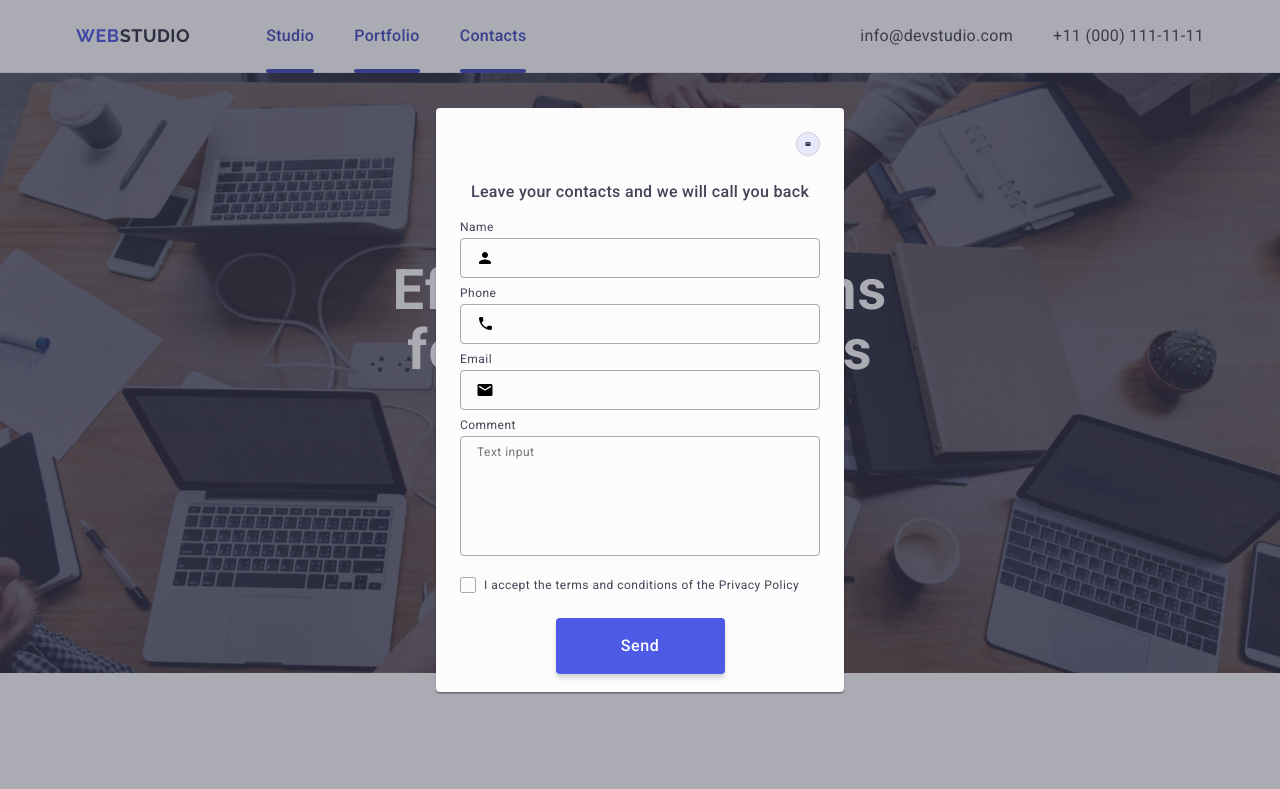
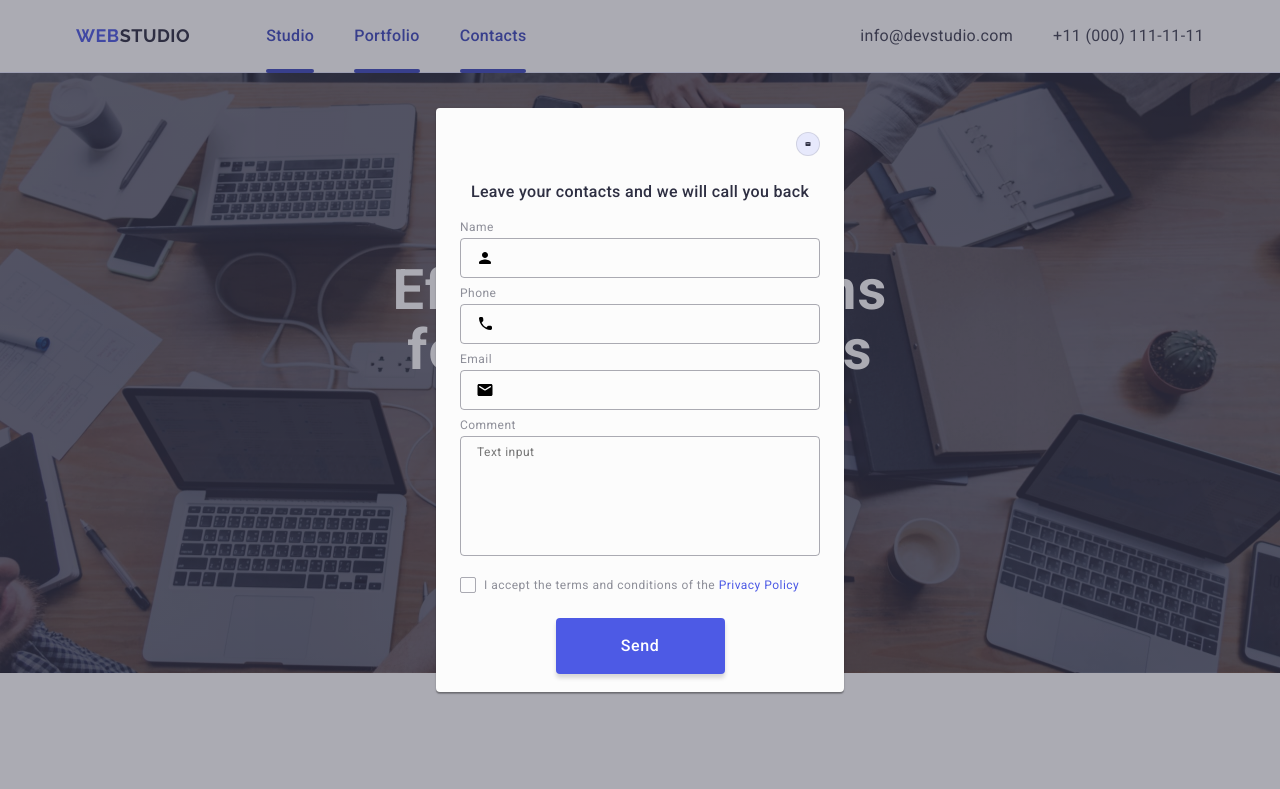
Before and after one commit to bahioiiia/goit-markup-hw-05, a plain HTML site: page index.html in a window 1280 px wide. Shown: the top 789 px of the page. Drawn offline with nearby package versions, Linux system fonts and the light colour scheme.

Commit message:
Update styles.css

```diff
--- a/css/styles.css
+++ b/css/styles.css
@@ -1,3 +1,12 @@
+:root {
+    --navy-blue: #2E2F42;
+    --slate: #434455;
+    --ocean: #404BBF;
+    --iris: #4D5AE5;
+    --icons: #f4f4fd;
+    --light-slate: #8e8f99;
+}
+
 body {
     font-family: "Roboto", sans-serif;
     color:#434455;
```
